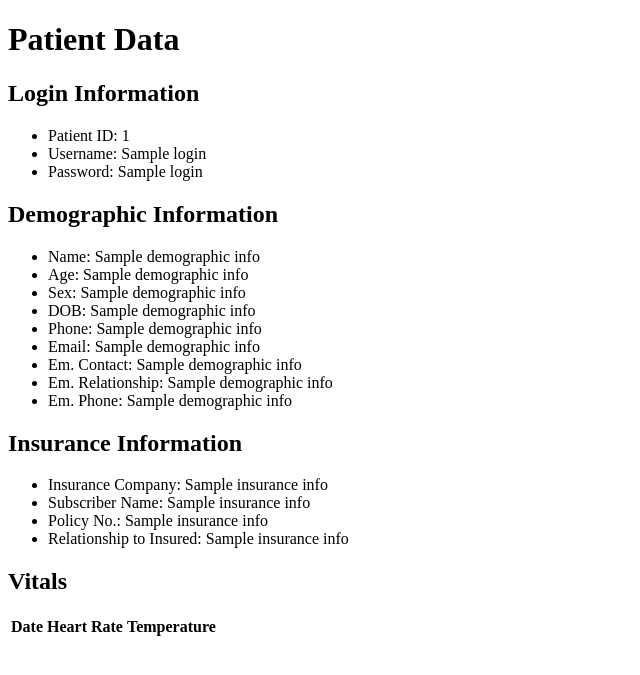
After one commit to tscott0817/patient-manager-custom-backend, a Flask app: page /patient_data in a window 1280 px wide. The commit adds this page. Shown: the top 675 px of the page, without its empty margins (0-640 px from the left). Run offline with Flask 3, Linux system fonts and the light colour scheme; a database or web service that is not in the repository returns one stand-in record (values such as "Sample title"); lists and menus that the app fills with data are empty; some libraries are stand-ins or nearby versions.

Commit message:
All crud operations

```diff
--- a/app.py
+++ b/app.py
@@ -202,6 +202,20 @@ def add_vital_signs():
     return render_template("vitals_form.html")
 
 
+@app.route('/patient_data', methods=['GET', 'POST'])
+def patient_data():
+
+    # pat_id = operations.get_pat_id()
+    pat_id = get_patient_id()
+    login_data, demo_data, insurance_data, vitals = operations.get_patient_data(pat_id)
+
+    if login_data is None:
+        return "Patient data not found."
+
+    # Redirect to info_display.html and use the data from the database to populate the page
+
+    return render_template('info_display.html', login_data=login_data, demo_data=demo_data, insurance_data=insurance_data,
+                           vitals=vitals)
 @app.route("/logout")
 def logout():
     # Redirect to the login page and don't allow going back
@@ -222,31 +236,10 @@ def delete_account():
     return "Invalid request"
 
 
-
-# @app.route("/delete_account", methods=["POST"])
-# @app.route("/delete_account", methods=["GET", "POST"])
-# def delete_account():
-#     if request.method == "POST":
-#         # pat_id = request.form.get("pat_id")
-#         # Get the current patient id
-#         pat_id = get_patient_id()
-#
-#         if pat_id:
-#             # Call the delete_patient_data function with the patient ID
-#             operations.delete_patient_data(pat_id)
-#
-#             # Redirect the user to a confirmation page or log them out
-#             return redirect(url_for("login_page"))  # You can define this route
-#
-#     return "Invalid request"
-
-
 @app.route("/account_deleted")
 def account_deleted():
     return "Your account has been successfully deleted."
 
 
-
-
 if __name__ == "__main__":
     app.run(debug=True)
--- a/operations.py
+++ b/operations.py
@@ -4,15 +4,19 @@ from psycopg2 import errors
 from passlib.hash import sha256_crypt
 
 
-def create_roles():
-    # Database connection parameters
-    conn = psycopg2.connect(
+def connect_to_database():
+    return psycopg2.connect(
         database="patients",
         user='postgres',
         password='Oblivion14',
         host='localhost',
         port='5432'
     )
+
+
+def create_roles():
+    # Database connection parameters
+    conn = connect_to_database()
 
     # Connect to the database with superuser privileges
     # conn = psycopg2.connect(**db_params)
@@ -45,16 +49,6 @@ def create_roles():
     conn.commit()
     cur.close()
     conn.close()
-
-
-def connect_to_database():
-    return psycopg2.connect(
-        database="patients",
-        user='postgres',
-        password='Oblivion14',
-        host='localhost',
-        port='5432'
-    )
 
 
 def create_user(username, password):
@@ -205,13 +199,7 @@ def insert_insurance_info(pat_id, patient_insurance_data):
 
 
 def update_patient_data(pat_id, patient_demo_data, patient_insurance_data):
-    conn = psycopg2.connect(
-        database="patients",
-        user='postgres',
-        password='Oblivion14',
-        host='localhost',
-        port='5432'
-    )
+    conn = connect_to_database()
     conn.autocommit = True
 
     cursor = conn.cursor()
@@ -259,13 +247,7 @@ def update_patient_data(pat_id, patient_demo_data, patient_insurance_data):
 
 def insert_patient_vitals(pat_id, patient_vital_data):
     # Connect to the PostgreSQL database
-    conn = psycopg2.connect(
-        database="patients",
-        user='postgres',
-        password='Oblivion14',
-        host='localhost',
-        port='5432'
-    )
+    conn = connect_to_database()
 
     # Create a cursor
     cursor = conn.cursor()
@@ -296,15 +278,9 @@ def insert_patient_vitals(pat_id, patient_vital_data):
             conn.close()
 
 
-def get_pat_id():
-    # Return the pat_id from the login_data table
-    conn = psycopg2.connect(
-        database="patients",
-        user='postgres',
-        password='Oblivion14',
-        host='localhost',
-        port='5432'
-    )
+# Get the pat_id of the currently logged in user
+def get_pat_id(username):
+    conn = connect_to_database()
     conn.autocommit = True
 
     cursor = conn.cursor()
@@ -313,8 +289,9 @@ def get_pat_id():
         sql_select = '''
             SELECT pat_id
             FROM login_data
+            WHERE username = %s
         '''
-        cursor.execute(sql_select)
+        cursor.execute(sql_select, (username,))
         pat_id = cursor.fetchone()[0]
         return pat_id
 
@@ -328,14 +305,34 @@ def get_pat_id():
 
 
 
+# def get_pat_id():
+#     # Return the pat_id from the login_data table
+#     conn = connect_to_database()
+#     conn.autocommit = True
+#
+#     cursor = conn.cursor()
+#
+#     try:
+#         sql_select = '''
+#             SELECT pat_id
+#             FROM login_data
+#         '''
+#         cursor.execute(sql_select)
+#         pat_id = cursor.fetchone()[0]
+#         return pat_id
+#
+#     except Exception as e:
+#         # Handle any exceptions that may occur during database operations
+#         print(f"Error: {e}")
+#         return None
+#     finally:
+#         cursor.close()
+#         conn.close()
+
+
+
 def get_patient_data(pat_id):
-    conn = psycopg2.connect(
-        database="patients",
-        user='postgres',
-        password='Oblivion14',
-        host='localhost',
-        port='5432'
-    )
+    conn = connect_to_database()
     conn.autocommit = True
 
     cursor = conn.cursor()
@@ -389,13 +386,7 @@ def get_patient_data(pat_id):
 
 
 def delete_patient_data(pat_id):
-    conn = psycopg2.connect(
-        database="patients",
-        user='postgres',
-        password='Oblivion14',
-        host='localhost',
-        port='5432'
-    )
+    conn = connect_to_database()
     conn.autocommit = True
 
     cursor = conn.cursor()
--- /dev/null
+++ b/templates/info_display.html
@@ -0,0 +1,62 @@
+<!DOCTYPE html>
+<html>
+<head>
+    <title>Patient Data</title>
+</head>
+<body>
+    <h1>Patient Data</h1>
+    <h2>Login Information</h2>
+    <ul>
+        <li>Patient ID: {{ login_data[0] }}</li>
+        <li>Username: {{ login_data[1] }}</li>
+        <li>Password: {{ login_data[2] }}</li>
+        <!-- Add other login data fields as needed -->
+    </ul>
+
+    <h2>Demographic Information</h2>
+    <ul>
+        <li>Name: {{ demo_data[2] }}</li>
+        <li>Age: {{ demo_data[3] }}</li>
+        <li>Sex: {{ demo_data[4] }}</li>
+        <li>DOB: {{ demo_data[5] }}</li>
+        <li>Phone: {{ demo_data[6] }}</li>
+        <li>Email: {{ demo_data[7] }}</li>
+        <li>Em. Contact: {{ demo_data[8] }}</li>
+        <li>Em. Relationship: {{ demo_data[9] }}</li>
+        <li>Em. Phone: {{ demo_data[10] }}</li>
+
+        <!-- Add other demographic data fields as needed -->
+    </ul>
+
+    <h2>Insurance Information</h2>
+    <ul>
+        <li>Insurance Company: {{ insurance_data[1] }}</li>
+        <li>Subscriber Name: {{ insurance_data[2] }}</li>
+        <li>Policy No.: {{ insurance_data[3] }}</li>
+        <li>Relationship to Insured: {{ insurance_data[4] }}</li>
+        <!-- Add other insurance data fields as needed -->
+    </ul>
+
+    <h2>Vitals</h2>
+    <table>
+        <thead>
+            <tr>
+                <th>Date</th>
+                <th>Heart Rate</th>
+                <th>Temperature</th>
+                <!-- Add other vitals data headers as needed -->
+            </tr>
+        </thead>
+        <tbody>
+            {% for vital in vitals %}
+            <tr>
+                <td>{{ vitals[1] }}</td>
+                <td>{{ vitals[2] }}</td>
+                <td>{{ vitals[3] }}</td>
+                <!-- Add other vitals data fields as needed -->
+            </tr>
+            {% endfor %}
+        </tbody>
+    </table>
+</body>
+</html>
```
Also changed, not shown: templates/dashboard.html (+3 -4 lines).
